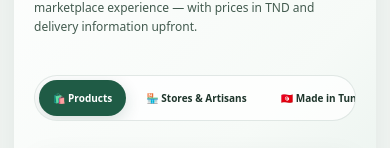
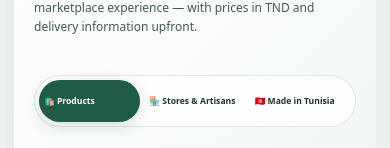
Before and after one commit to medkhalilghdamsi-dev/MARCHY, a React (Vite) app: page / in a window 390 px wide. Shown: the part 301-449 px from the top of the page. Built offline with nearby package versions, Linux system fonts and the light colour scheme.

Commit message:
fix(mobile): fit all hero search tabs on phone widths

```diff
--- a/src/styles/buyer-home-discovery.css
+++ b/src/styles/buyer-home-discovery.css
@@ -694,3 +694,29 @@ html[data-theme="dark"] .home-landing-v2 .upwork-value-card {
     transition: none;
   }
 }
+
+
+/* Mobile hero scope selector: keep all three options visible without horizontal clipping. */
+@media (max-width: 760px) {
+  .home-landing-v2 .hero-segmented-tabs {
+    display: grid;
+    grid-template-columns: repeat(3, minmax(0, 1fr));
+    width: 100%;
+    max-width: 100%;
+    gap: 4px;
+    overflow: visible;
+  }
+
+  .home-landing-v2 .hero-seg-tab {
+    flex: initial;
+    width: 100%;
+    min-width: 0;
+    min-height: 42px;
+    padding: 6px 5px;
+    font-size: clamp(8px, 2.2vw, 9px);
+    line-height: 1.2;
+    white-space: normal;
+    overflow-wrap: anywhere;
+    text-align: center;
+  }
+}
```
